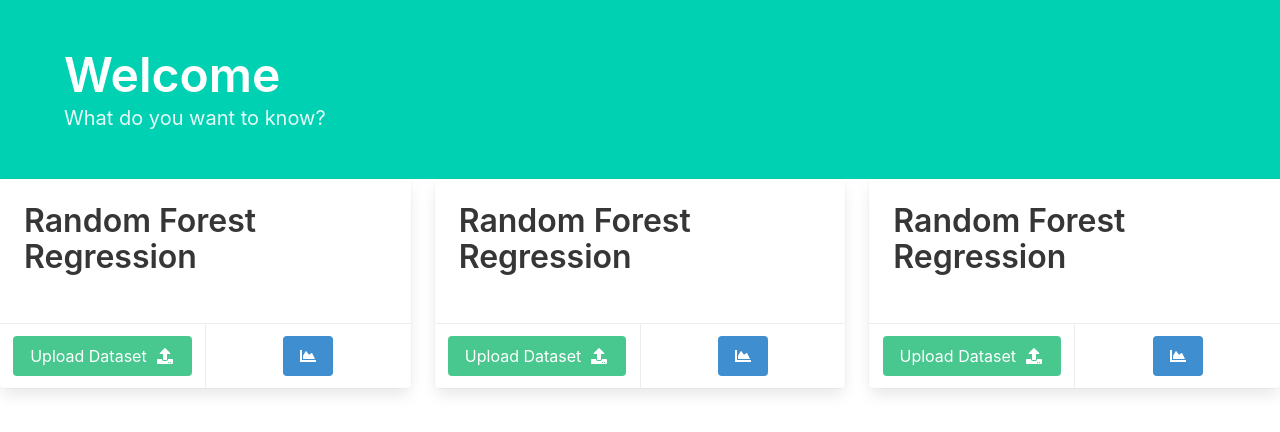
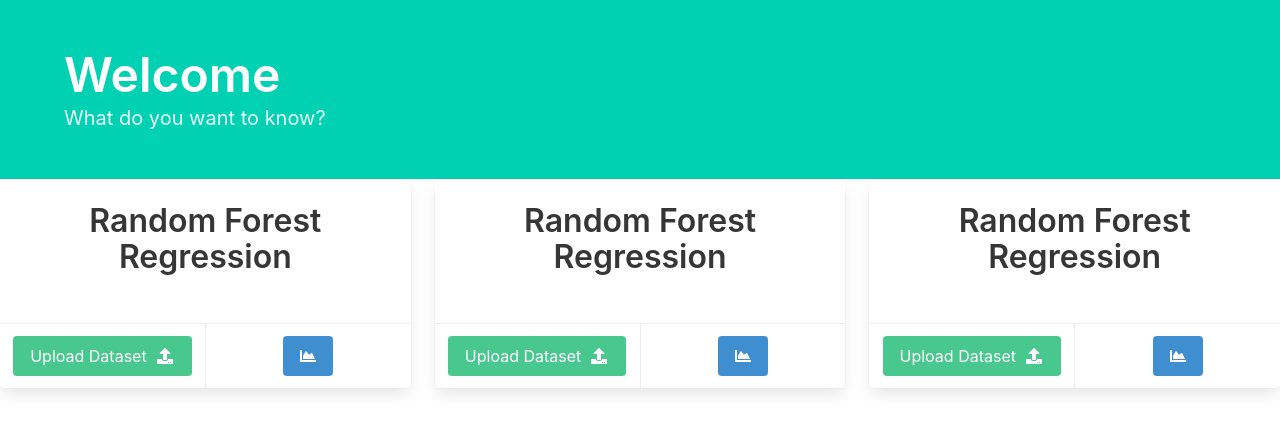
Before and after one commit to prilosac/animated-broccoli, an Angular app in the folder client/data-vis/: page / in a window 1280 px wide. Shown: the top 432 px of the page. Built offline with nearby package versions, Linux system fonts and the light colour scheme.

Commit message:
homepage base layout

```diff
--- a/client/data-vis/src/app/home/home.component.html
+++ b/client/data-vis/src/app/home/home.component.html
@@ -1,7 +1,7 @@
 <div class="columns">
 	<div class="column">
 		<div class="card">
-			<div class="card-content title">
+			<div class="card-content title" style="text-align: center;">
 			Random Forest Regression</div>
 			<div class="card-footer">
 				<div class="card-footer-item">
@@ -20,7 +20,7 @@
 	</div>
 	<div class="column">
 		<div class="card">
-			<div class="card-content title">
+			<div class="card-content title" style="text-align: center;">
 			Random Forest Regression</div>
 			<div class="card-footer">
 				<div class="card-footer-item">
@@ -39,7 +39,7 @@
 	</div>
 	<div class="column">
 		<div class="card">
-			<div class="card-content title">
+			<div class="card-content title" style="text-align: center;">
 			Random Forest Regression</div>
 			<div class="card-footer">
 				<div class="card-footer-item">
```
